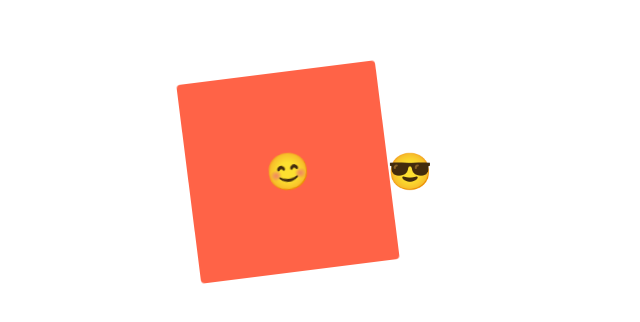
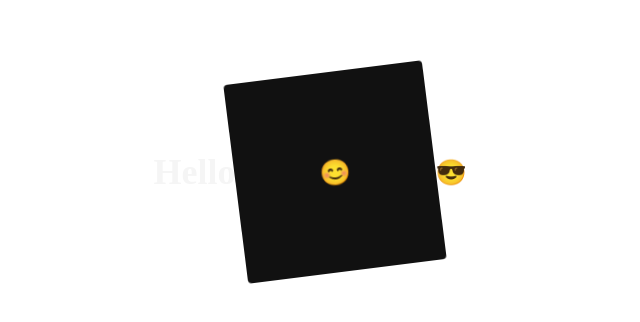
Before and after one commit to Greenlucy/react-masterclass, a React (Create React App) app: page / in a window 1280 px wide. Shown: the part 236-558 px from the top of the page, without its empty margins (338-978 px from the left). Built offline with nearby package versions, Linux system fonts and the light colour scheme.

Commit message:
add Theme from ThemProvider

```diff
--- a/src/App.js
+++ b/src/App.js
@@ -31,13 +31,17 @@
 `;
 
 const Emoji = styled.span`
+  font-size: 25px;
+`;
+const Title = styled.h1`
+  color: ${(props) => props.theme.textColor};
   font-size: 36px;
 `;
 
 const Box = styled.div`
   height: 200px;
   width: 200px;
-  background-color: tomato;
+  background-color: ${(props) => props.theme.backgroundColor};
   display: flex;
   justify-content: center;
   align-items: center;
@@ -50,6 +54,7 @@
 function App() {
   return (
     <Wrapper>
+      <Title>Hello</Title>
       <Box>
         <Emoji>😊</Emoji>
       </Box>
--- a/src/index.js
+++ b/src/index.js
@@ -1,10 +1,23 @@
 import React from "react";
 import ReactDOM from "react-dom/client";
+import { ThemeProvider } from "styled-components";
 import App from "./App";
 
 const root = ReactDOM.createRoot(document.getElementById("root"));
+const darkTheme = {
+  textColor: "whitesmoke",
+  backgroundColor: "#111",
+};
+
+const lightTheme = {
+  textColor: "#111",
+  backgroundColor: "darkTheme",
+};
+
 root.render(
   <React.StrictMode>
-    <App />
+    <ThemeProvider theme={darkTheme}>
+      <App />
+    </ThemeProvider>
   </React.StrictMode>
 );
```
